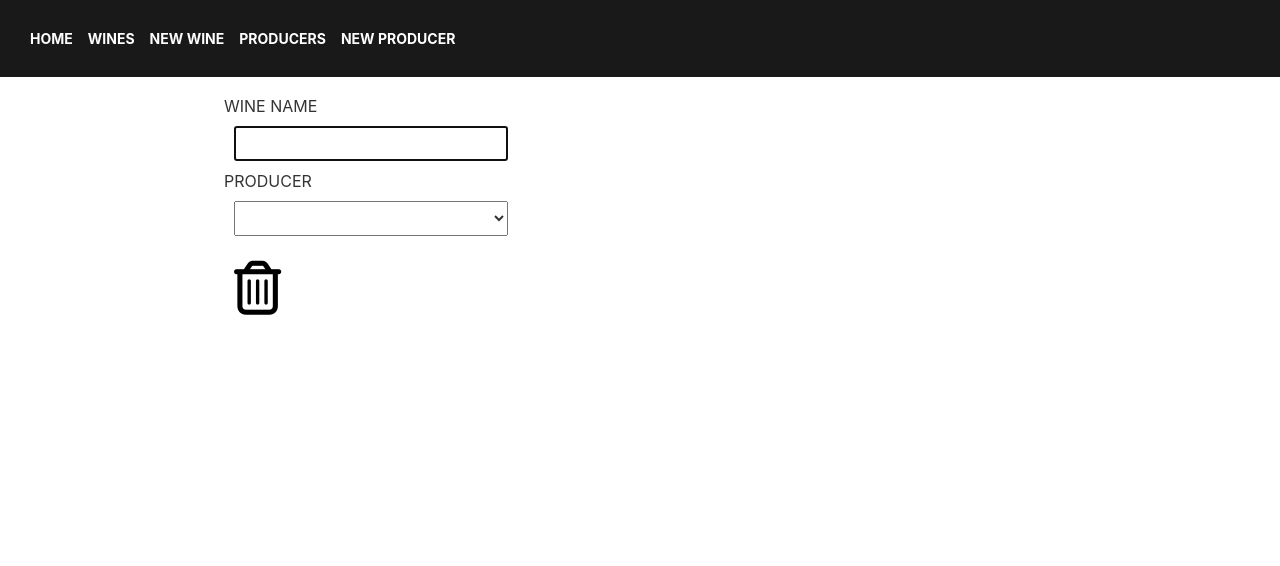
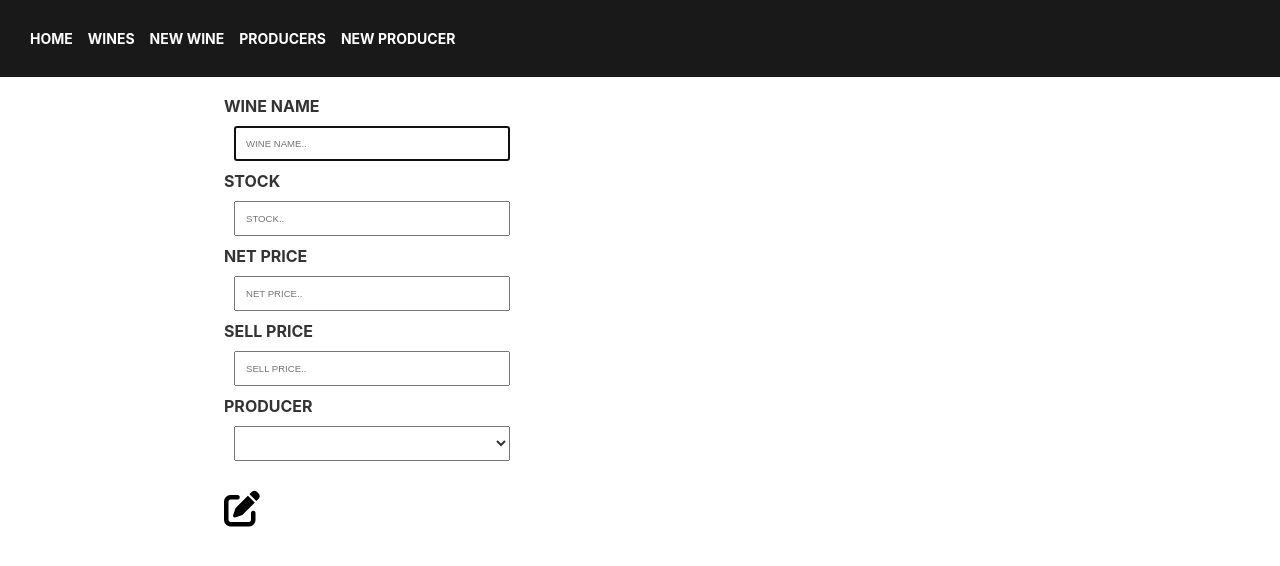
Before and after one commit to AndrewDMackay/wine_shop_full_stack_app_g27, a Flask app: template templates/wines/edit.html in a window 1280 px wide. Shown: the top 566 px of the page. Run offline with Flask 2, Linux system fonts and the light colour scheme; the template is opened without the code that fills it, so the values that code supplies are empty; some libraries are stand-ins or nearby versions.

Commit message:
twenty-third commit main

```diff
--- a/static/style.css
+++ b/static/style.css
@@ -24,6 +24,7 @@ body {
   .grid-container {
     display: flex;
     flex-wrap: wrap;
+    padding: 0.25em;
   }
 
 
@@ -34,7 +35,7 @@ body {
     min-height: 68px;
     padding: 10px;
     line-height: 18px;
-    margin-bottom: 10px;
+    /* margin-bottom: 10px; */
   }
 
 
--- a/templates/producers/show.html
+++ b/templates/producers/show.html
@@ -7,6 +7,10 @@
             <p><strong>{{ producer.producer_name }}</strong></p>
             <hr>
             <p>{{ producer.country }}</p>
+            <hr>
+            <p>{{ producer.region }}</p>
+            <hr>
+            <p>{{ producer.producer_description }}</p>
             <div>
                 <a href="/producers/{{ producer.id }}/edit">
                     <button class="image-button"><i class="fas fa-edit fa-3x" style="color:black" aria-hidden="true"></i></button>
--- a/templates/wines/edit.html
+++ b/templates/wines/edit.html
@@ -4,19 +4,29 @@
 
 <form action="/wines/{{ wine.id }}" method="post">
     <div>
-        <label for="wine-name">WINE NAME</label>
-        <input type="text" id="wine-name" name="wine-name" value="{{ wine.wine_name }}" required autofocus>
+        <label for="wine-name"><strong>WINE NAME</strong></label>
+        <input type="text" id="wine-name" name="wine-name" placeholder="WINE NAME.." required autofocus>
     </div>
     <div>
-        <label for="producer">PRODUCER</label>
+        <label for="stock"><strong>STOCK</strong></label>
+        <input type="text" id="stock" name="stock" placeholder="STOCK.." required autofocus>
+    </div>
+    <div>
+        <label for="net-price"><strong>NET PRICE</strong></label>
+        <input type="text" id="net-price" name="net-price" placeholder="NET PRICE.." required autofocus>
+    </div>
+    <div>
+        <label for="sell-price"><strong>SELL PRICE</strong></label>
+        <input type="text" id="sell-price" name="sell-price" placeholder="SELL PRICE.." required autofocus>
+    </div>
+        <label for="producer"><strong>PRODUCER</strong></label>
         <select id="producer" name="producer_id">
         {% for producer in all_producers %}
-        <option value="{{ producer.id }}" {% if wine.producer.id == producer.id %} selected="selected" {% endif %}>{{ producer.producer_name }}</option>
+        <option value="{{ producer.id }}">{{ producer.producer_name }}</option>
         {% endfor %}
-        </select>
-    </div>
-    <div class="buttons">
-        <button class="image-button"><i class="fa fa-trash-o fa-3x" style="color:black" aria-hidden="true"></i></button>
+        </select><br>
+        <br>
+        <button class="image-button" type="submit"><i class="fas fa-edit fa-3x" style="color:black" aria-hidden="true"></i></button>
     </div>
 </form>
 {% endblock %}
```
Also changed, not shown: repositories/wine_repository.py (+3 -4 lines), templates/producers/edit.html (+16 -12 lines), templates/wines/show.html (+11 -0 lines).
